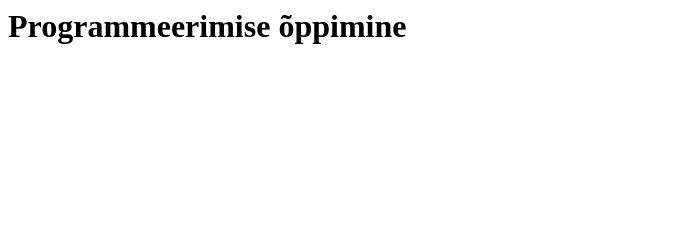
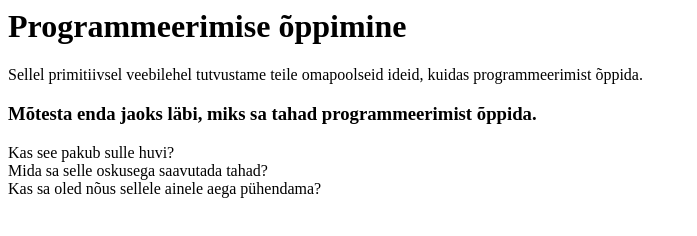
Before and after one commit to homeworktests27/homeworktests27.github.io, a plain HTML site: page index.html in a window 1280 px wide. Shown: the whole page, without its empty margins (0-697 px from the left). Drawn offline with Linux system fonts and the light colour scheme.

Commit message:
Update index.html

```diff
--- a/index.html
+++ b/index.html
@@ -2,5 +2,12 @@
 <html>
 <body>
 <h1> Programmeerimise õppimine </h1>
+  <p> Sellel primitiivsel veebilehel tutvustame teile omapoolseid ideid, kuidas programmeerimist õppida.</p>
+
+<h3> Mõtesta enda jaoks läbi, miks sa tahad programmeerimist õppida. </h3>
+  <p> Kas see pakub sulle huvi?
+    <br> Mida sa selle oskusega saavutada tahad?
+    <br> Kas sa oled nõus sellele ainele aega pühendama? </p>
+
 </body>
 </html>
```
